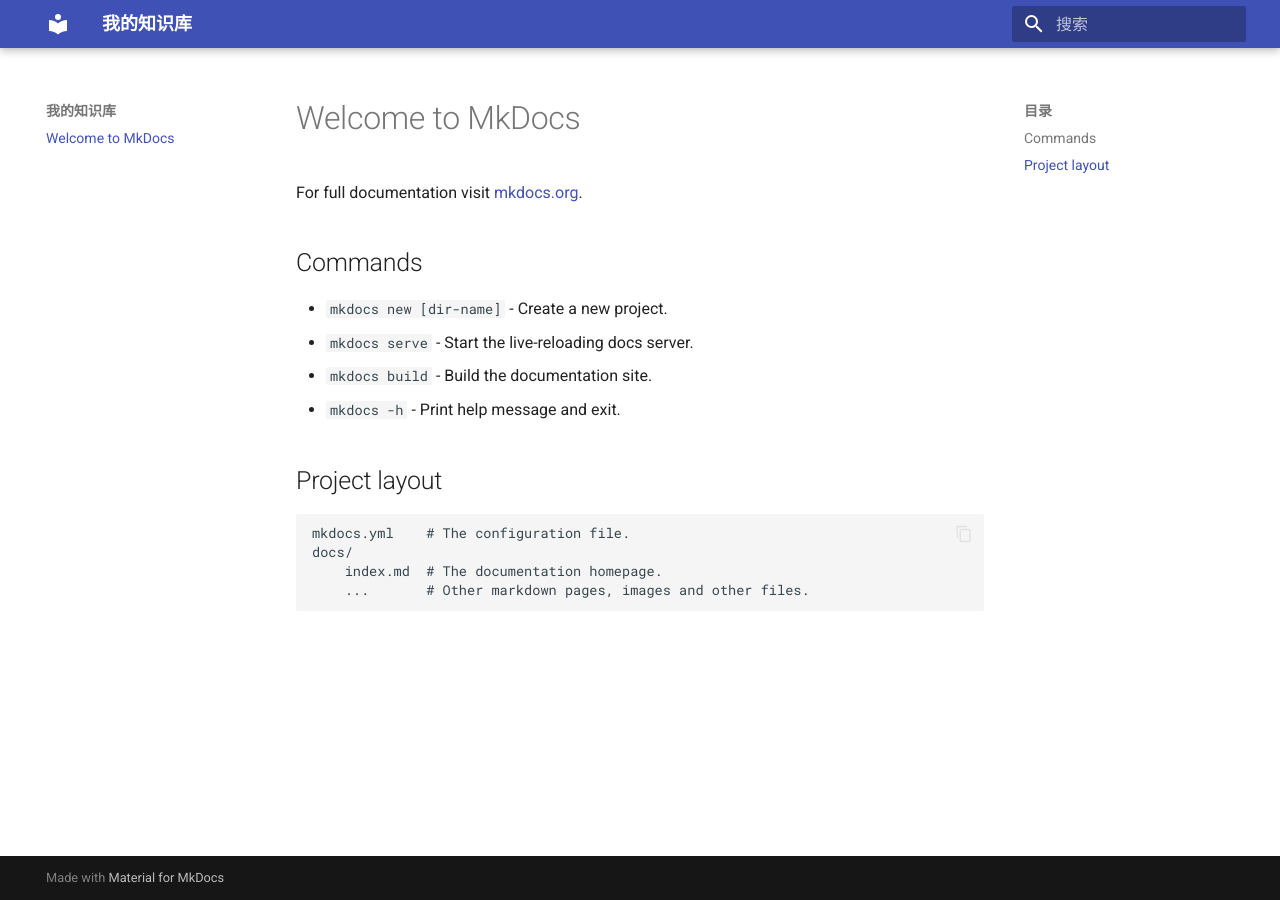
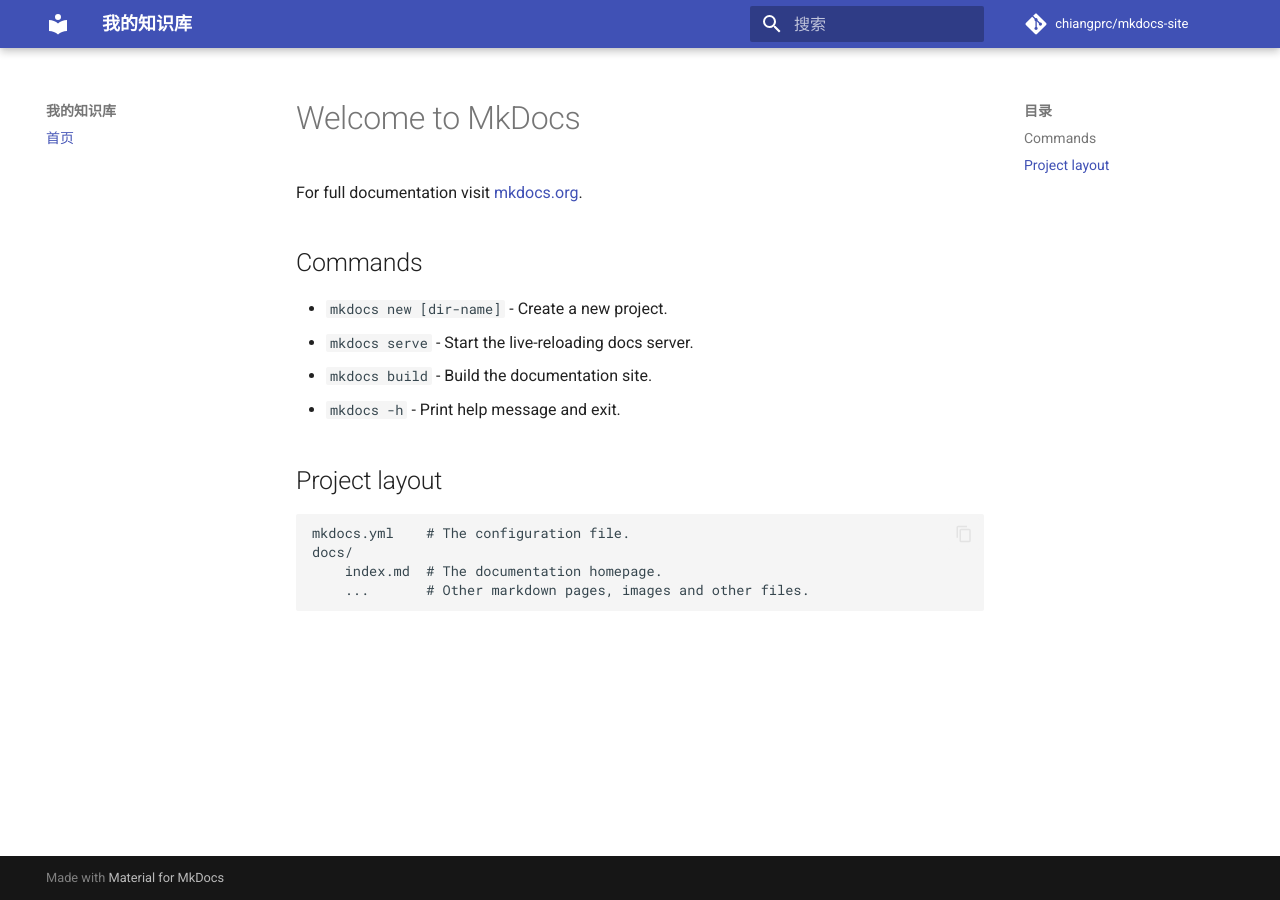
Before and after one commit to chiangprc/mkdocs-site, an MkDocs documentation site: the page built from docs/index.md, in a window 1280 px wide. Built offline with MkDocs 1.6.1 and Material for MkDocs 9.7.7, drawn with Linux system fonts in a browser that asks for light colours; comment, search, counter and statistics services are not loaded.

Commit message:
auto: sync & rebuild at 2025-11-05 22:38:28

```diff
--- a/mkdocs.yml
+++ b/mkdocs.yml
@@ -1,4 +1,8 @@
 site_name: 我的知识库
+site_url: https://chiangprc.github.io/mkdocs-site/
+repo_url: https://github.com/chiangprc/mkdocs-site
+repo_name: chiangprc/mkdocs-site
+
 theme:
   name: material
   language: zh
@@ -6,8 +10,12 @@
     - navigation.instant
     - search.highlight
     - content.code.copy
+
 markdown_extensions:
   - toc:
       permalink: true
   - tables
   - admonition
+
+nav:
+  - 首页: index.md
```
Also changed, not shown: site/404.html, site/index.html, site/sitemap.xml, 7 other files.
